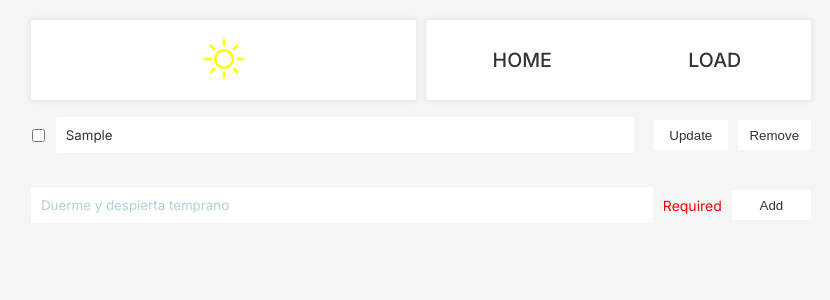
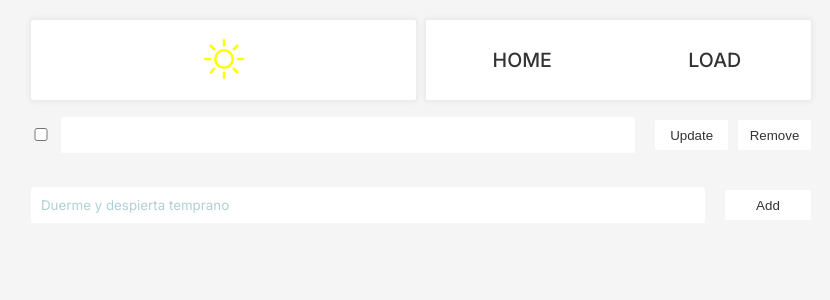
Before and after one commit to wdavidcalsin/todo-list-redux, a React (Create React App) app: page / in a window 1280 px wide. Both pictures are taken after typing "Sample" into the empty fields and a click on the button "Add". Shown: the top 300 px of the page, without its empty margins (219-1049 px from the left). Built offline with nearby package versions, Linux system fonts and the light colour scheme; a web font is replaced by a local one.

Commit message:
refactor: 💡 change library from final-form to formilk

```diff
--- a/package.json
+++ b/package.json
@@ -12,6 +12,7 @@
     "@types/react-dom": "^17.0.0",
     "bootstrap-container": "^1.0.0",
     "final-form": "^4.20.1",
+    "formik": "^2.2.6",
     "react": "^17.0.1",
     "react-dom": "^17.0.1",
     "react-final-form": "^6.5.2",
@@ -28,7 +29,8 @@
     "typescript": "^4.1.2",
     "uuid": "^8.3.2",
     "validate.js": "^0.13.1",
-    "web-vitals": "^1.0.1"
+    "web-vitals": "^1.0.1",
+    "yup": "^0.32.9"
   },
   "scripts": {
     "dev": "react-scripts start",
@@ -62,6 +64,7 @@
     "@types/styled-components": "^5.1.7",
     "@types/uuid": "^8.3.0",
     "@types/validate.js": "^0.11.0",
+    "@types/yup": "^0.29.11",
     "prettier": "^2.2.1"
   }
 }
--- a/src/actions/add.action.tsx
+++ b/src/actions/add.action.tsx
@@ -1,6 +1,7 @@
 import { ADD, DELETE, UPDATE, UPDATECHECK } from '../store/constants/index';
 
 export const addAction = (todo: any) => {
+  // console.log(todo);
   return { type: ADD, payload: todo };
 };
 
--- a/src/components/form/form.tsx
+++ b/src/components/form/form.tsx
@@ -1,5 +1,6 @@
 import * as React from 'react';
-import { Form, Field } from 'react-final-form';
+// import { Form, Field } from 'react-final-form';
+import { Formik, Form, Field } from 'formik';
 import { useSelector, useDispatch } from 'react-redux';
 import { v4 as uuidv4 } from 'uuid';
 import { addAction } from '../../actions/add.action';
@@ -7,31 +8,65 @@ import ListForm from '../listForm/list-form';
 
 import { FormStyle, Button } from './styles';
 
+import * as Yup from 'yup';
+
+const ValueSchema = Yup.object().shape({
+  value: Yup.string().min(2, 'Too Short!').max(100, 'Too Long!').required('Required'),
+});
+
+interface MyFormValues {
+  value: string;
+}
+
+interface IPropValue {
+  value: string;
+  id: string;
+  check: boolean;
+}
+
 const FormComponent = () => {
   const listData = useSelector((state: any) => state.add);
   const dispatch = useDispatch();
 
-  const required = (value: any) => (value ? undefined : 'Required');
+  const initialValues: MyFormValues = { value: '' };
 
-  const onSubmit = (values: any) => {
+  const onSubmit = (values: any, action: any) => {
     const { value } = values;
     dispatch(addAction({ value: value, id: uuidv4(), check: false }));
 
-    console.log(value);
+    action.resetForm();
   };
 
   return (
     <>
-      {listData.map((val: any, key: any) => {
-        if (val.check !== true) {
-          return <ListForm val={val} key={key} defaultCheck="false" />;
+      {listData.map((valItem: IPropValue, key: any) => {
+        if (!valItem.check) {
+          return <ListForm valItem={valItem} key={key} />;
         }
 
         return undefined;
       })}
 
-      <Form
+      <Formik
+        initialValues={initialValues}
+        onSubmit={(value, action) => onSubmit(value, action)}
+        validationSchema={ValueSchema}
+        render={({ handleSubmit, errors, touched }) => (
+          <FormStyle onSubmit={handleSubmit}>
+            <Field name="value" placeholder="Duerme y despierta temprano" />
+
+            {errors.value && touched.value ? (
+              <div style={{ color: 'red' }}>{errors.value}</div>
+            ) : null}
+
+            <Button type="submit">Add</Button>
+          </FormStyle>
+        )}
+      />
+
+      {/* <Formik
         onSubmit={onSubmit}
+        initialValues={initialValues}
         render={({ handleSubmit, form }) => (
           <FormStyle
             onSubmit={async (event) => {
@@ -53,11 +88,10 @@ const FormComponent = () => {
                 </>
               )}
             </Field>
-            {/* disabled={submitting || pristine} */}
             <Button type="submit">Add</Button>
           </FormStyle>
         )}
-      />
+      /> */}
     </>
   );
 };
--- a/src/components/listForm/list-form.tsx
+++ b/src/components/listForm/list-form.tsx
@@ -1,12 +1,18 @@
 import React from 'react';
-import { Field, Form } from 'react-final-form';
+import { Formik, Field, FieldProps } from 'formik';
 import { useDispatch } from 'react-redux';
 import { toast } from 'react-toastify';
 
 import { deleteAction, updateAction, updateCheckAction } from '../../actions/add.action';
 import { Button, FormStyle } from '../form/styles';
 
-const ListForm = ({ val, defaultCheck }: any) => {
+interface IPropValue {
+  value: string;
+  id: string;
+  check: boolean;
+}
+
+const ListForm = ({ valItem }: any) => {
   const dispatch = useDispatch();
 
   const handleRemove = (id: any) => {
@@ -15,6 +21,8 @@ const ListForm = ({ val, defaultCheck }: any) => {
   };
 
   const handleUpdate = (values: any, id: any) => {
+    console.log(values);
+
     const { valueUpdate, checkList } = values;
     const check = checkList === 'true';
 
@@ -24,15 +32,11 @@ const ListForm = ({ val, defaultCheck }: any) => {
 
   const handleCheckbox = (v: any, id: string) => {
     if (v) {
-      console.log(v);
-
       toast('Lista Seleccionada', { autoClose: 2000 });
       setTimeout(() => dispatch(updateCheckAction(id, true)), 1000);
 
       return 'true';
     }
-
-    console.log(v);
 
     toast.info('Lista Deseleccionada', { autoClose: 2000 });
     setTimeout(() => dispatch(updateCheckAction(id, false)), 1000);
@@ -41,34 +45,48 @@ const ListForm = ({ val, defaultCheck }: any) => {
   };
 
   return (
-    <Form
+    <Formik
+      initialValues={{
+        checkList: valItem.check,
+        valueUpdate: '',
+      }}
       onSubmit={(values) => {
-        handleUpdate(values, val.id);
+        handleUpdate(values, valItem.id);
       }}
-      render={({ handleSubmit }) => (
+    >
+      {({ handleSubmit, values }) => (
         <FormStyle onSubmit={handleSubmit}>
+          <Field name="checkList">
+            {({ field }: FieldProps) => (
+              <label>
+                <input
+                  {...field}
+                  type="checkbox"
+                  className="input-check"
+                  onClick={() => handleCheckbox(values.checkList, valItem.id)}
+                />
+              </label>
+            )}
+          </Field>
+
           <Field
-            name="checkList"
+            name="valueUpdate"
             component="input"
-            type="checkbox"
-            defaultValue={defaultCheck}
-            className="input-check"
-            format={(v) => v === 'true'}
-            parse={(v) => handleCheckbox(v, val.id)}
-          />
-          <Field name="valueUpdate" component="input" defaultValue={val.value}></Field>
+            defaultValue={valItem.value}
+          ></Field>
+
           <Button type="submit">Update</Button>
           <Button
             type="button"
             onClick={() => {
-              handleRemove(val.id);
+              handleRemove(valItem.id);
             }}
           >
             Remove
           </Button>
         </FormStyle>
       )}
-    />
+    </Formik>
   );
 };
 
```
Also changed, not shown: 1 other file (tests, documents, lock files or other folders).
